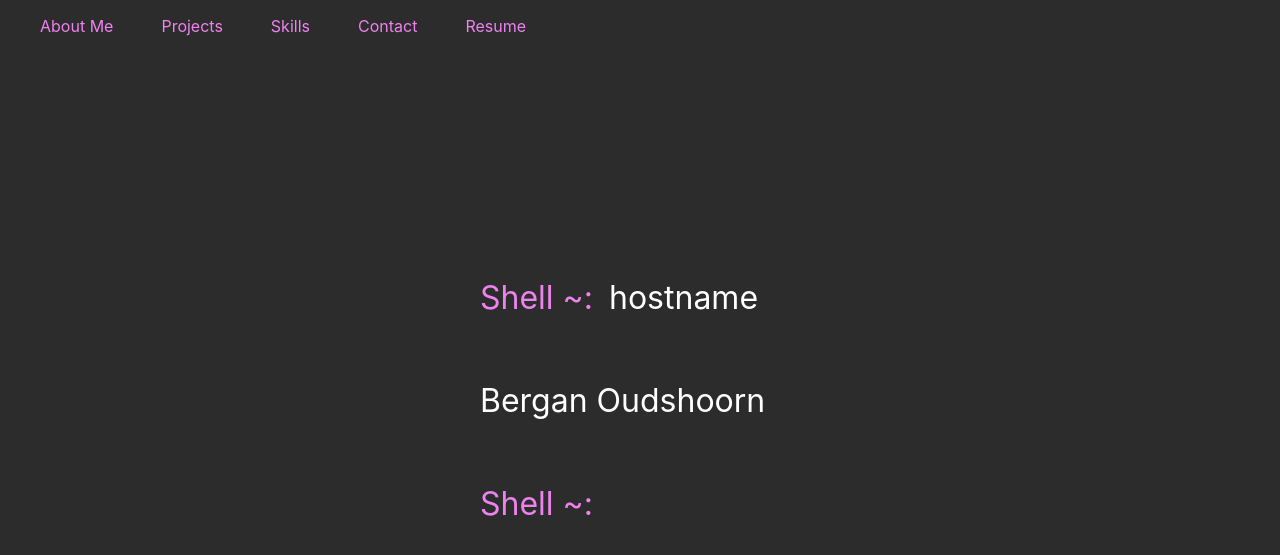
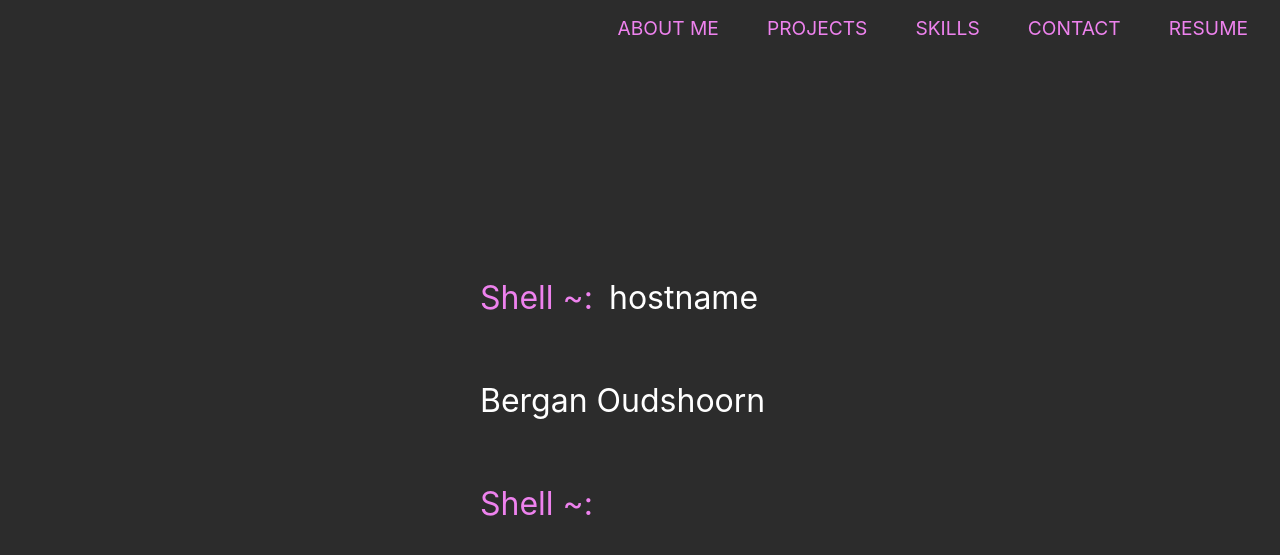
Before and after one commit to Bergan404/Jekyll-server-testing, a Jekyll site: the page index.html, which Jekyll copies as it is, in a window 1280 px wide. Shown: the top 555 px of the page. Built offline with Jekyll 4.4.1, drawn with Linux system fonts in a browser that asks for light colours.

Commit message:
hero section

```diff
--- a/_sass/main.scss
+++ b/_sass/main.scss
@@ -17,6 +17,8 @@ body {
   background-color: transparent;
   position: absolute;
   top: 0;
+  right: 0;
+  margin-right: 2em;
 
   .inner-nav {
     .menu {
@@ -27,12 +29,14 @@ body {
         list-style: none;
 
         a {
+          text-transform: uppercase;
+          font-size: 1.2em;
           color: violet;
           text-decoration: none;
           transition: .2s all ease-in-out;
 
           &:hover {
-            color: blue;
+            color: rgb(253, 211, 253);
           }
         }
       }
```
Also changed, not shown: 3 other files.
